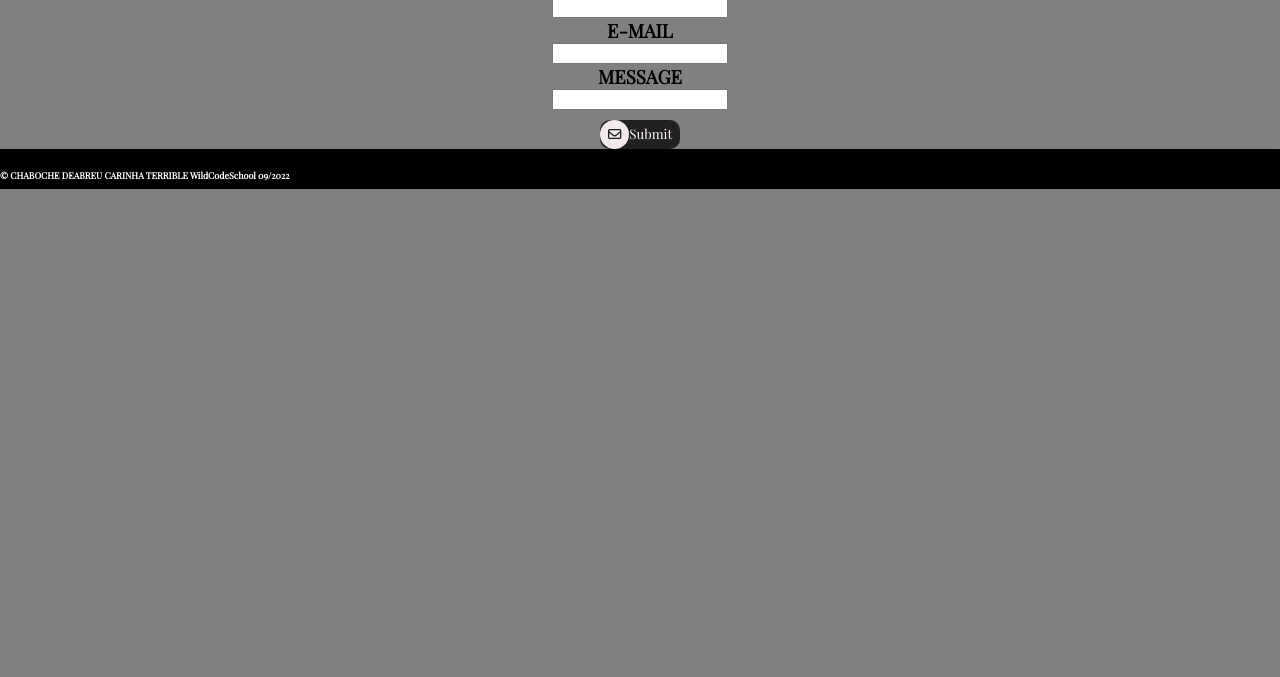
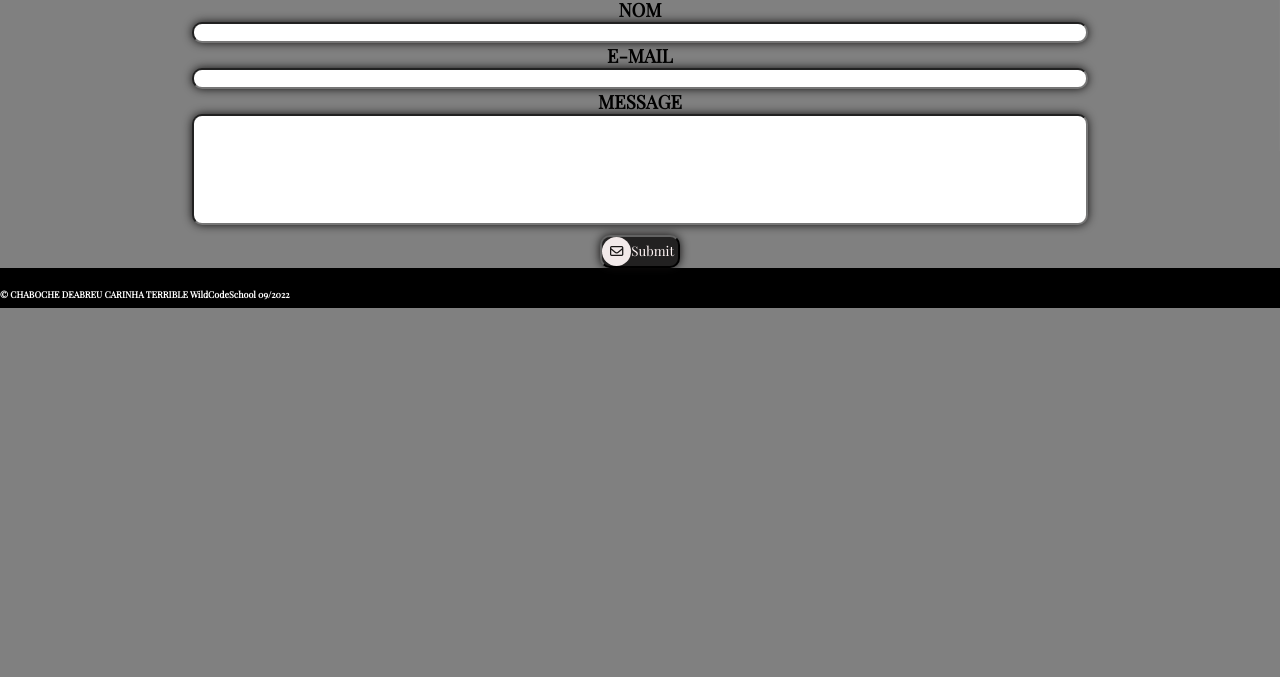
Before and after one commit to deabreudavid/Project1TatooShop, a website: page contactus.html in a window 1280 px wide. Shown: the part 123-800 px from the top of the page. Drawn offline with nearby package versions, Linux system fonts and the light colour scheme; a web font is replaced by a local one.

Commit message:
new contact

```diff
--- a/contactus.html
+++ b/contactus.html
@@ -45,12 +45,13 @@
         <!-- <p>TEST</p> -->
     </header>
     <div class="container">
+        <h3 class="contact">Contact<h3>
         <h3>NOM</h3>
-        <input type="text" class="input1"/>
+        <input type="text" class="NOM"/>
         <h3>E-MAIL</h3>
-        <input type="text" class="input2"/>
+        <input type="text" class="E-MAIL"/>
         <h3>MESSAGE</h3>
-        <input type="text" class="input3"/>
+        <input type="text" class="MESSAGE"/>
         <section class="btn-Submit">
             <button type="button" class="Submit">
             <i class="fa-regular fa-envelope">
--- a/css/contactus.css
+++ b/css/contactus.css
@@ -3,6 +3,7 @@
    flex-direction:column;
    align-items:center;
    justify-content: center;
+
 }
 .Submit i {
     border: none;
@@ -22,7 +23,8 @@
 .Submit {
     color: rgb(255, 245, 245);
     background-color:rgb(34, 33, 33);
-    border: none;
+    border-color: rgb(15, 15, 15);
+    box-shadow: 0 0 10px rgb(14, 13, 13);
     display: flex;
     border-radius: 10px;
     width: 5rem;
@@ -31,3 +33,18 @@ Button a {
     color: rgb(255, 245, 245);
     padding-top:5px;
 }
+
+input {
+    width: 70%;
+    border-radius: 10px;
+    box-shadow: 0 0 10px rgb(20, 19, 19);
+}
+
+.MESSAGE {
+    font-size: 5rem;
+}
+
+h3 {
+    display: flex;
+
+}
```
